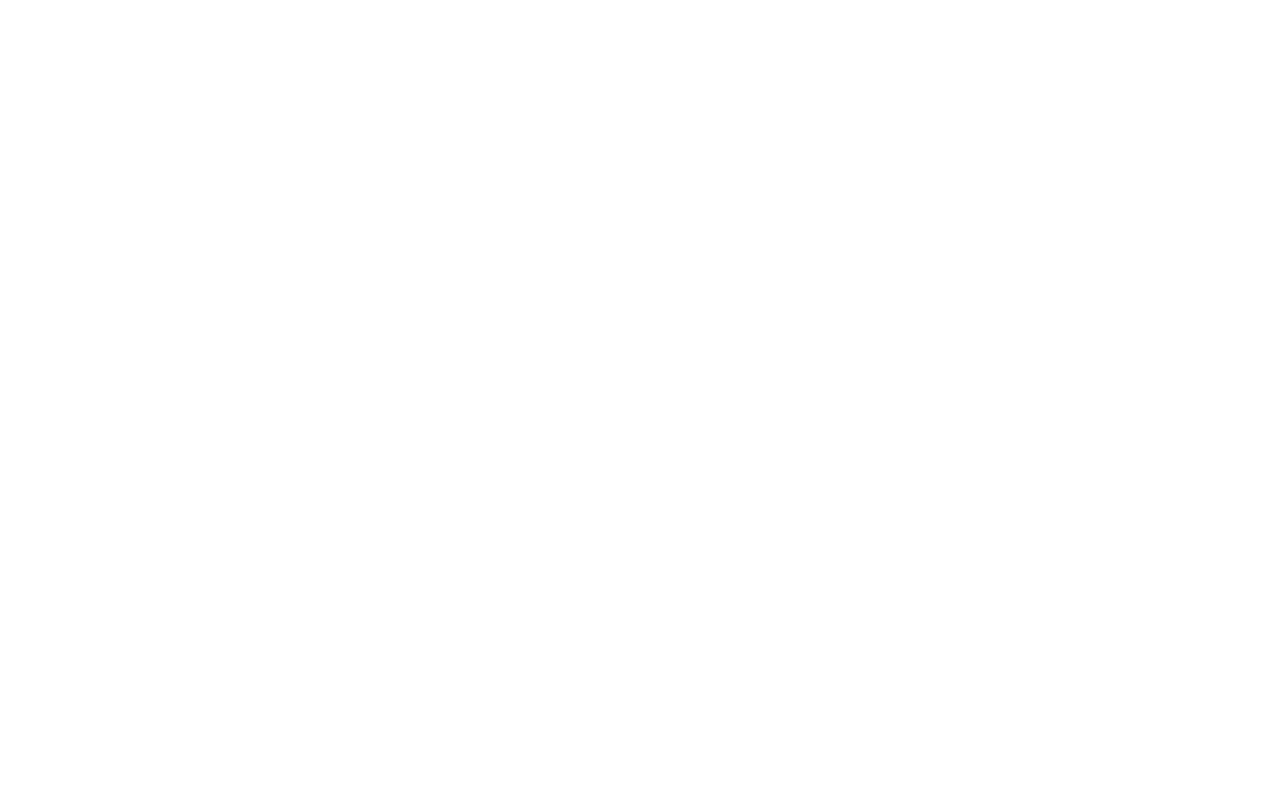
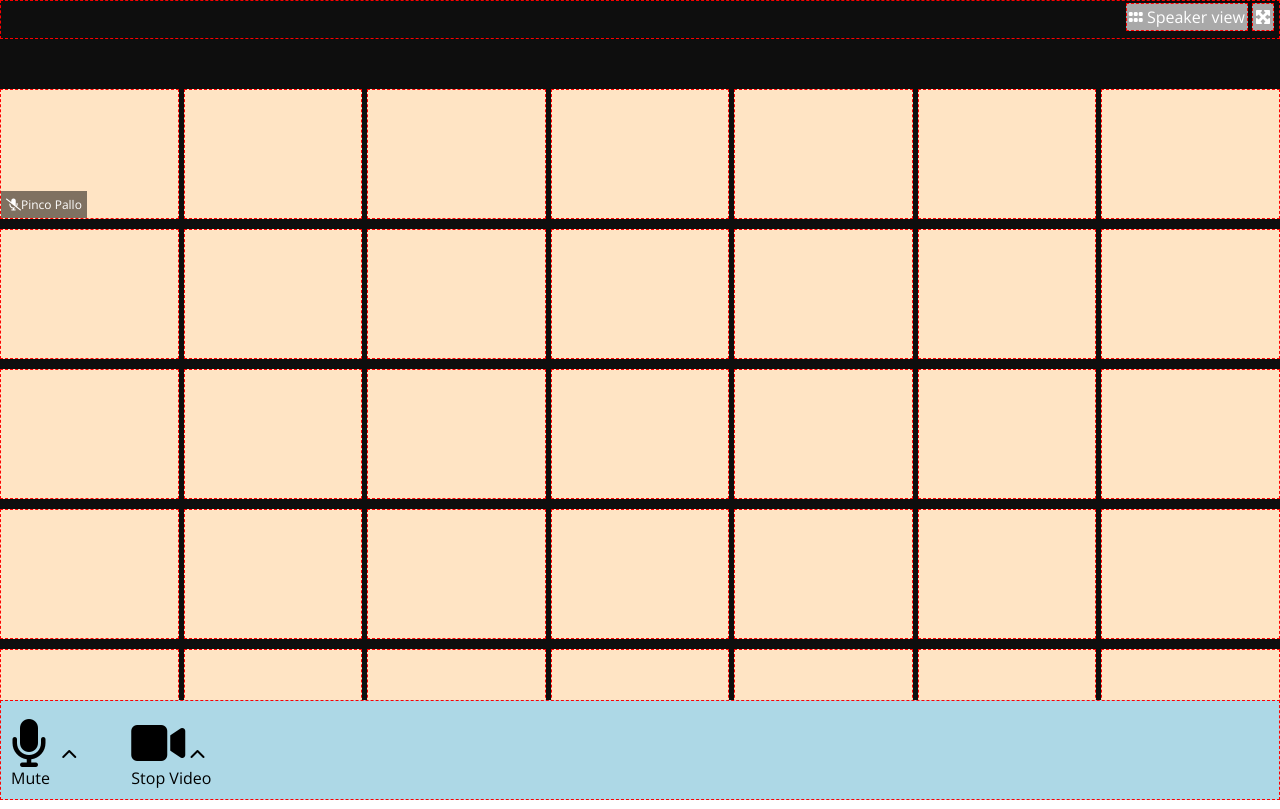
Before and after one commit to Montesi-Yuri/html-css-zoom, a plain HTML site: page index.html in a window 1280 px wide. Drawn offline with nearby package versions, Linux system fonts and the light colour scheme.

Commit message:
Completata struttura base

```diff
--- a/css/style.css
+++ b/css/style.css
@@ -11,7 +11,7 @@ RESET
 GENERAL
 */
 .container{
-    max-width: 1200px;
+    max-width: 1300px;
     margin: 0 auto;
 }
 
@@ -19,8 +19,119 @@ body{
     font-family: 'Open Sans', sans-serif;
 }
 
+/*
+MAIN
+*/
 
+main{
+    height:calc(100vh - 100px);
+    background-color: #0E0E0E;
+}
+
+.flex-row{
+    display: flex;
+    flex-wrap: wrap;
+}
+
+/*
+TOP BUTTONS
+*/
+
+main .top-buttons{
+    text-align: end;
+    padding-top: 5px;
+    padding-right: 5px;
+    padding-bottom: 10px;
+}
+
+main .top-buttons a{
+    background-color:darkgray;
+    color: white;
+    padding: 2px;
+    text-decoration: none;
+}
+
+
+/*
+USERS CAMERAS
+*/
+
+.users-cameras .flex-row .single-user-cam{
+    width: calc((100% - 30px) / 7);
+    margin-bottom: 10px;
+    position: relative;
+}
+
+.users-cameras .flex-row.container{
+    justify-content: space-between;
+    padding-top: 50px;
+    padding-bottom: 20px;
+}
+
+.users-cameras .flex-row .single-user-cam .username{
+    position: absolute;
+    left: 0;
+    bottom: 5px;
+    font-size: 12px;
+}
+
+.users-cameras .flex-row .single-user-cam .username > *{
+    background-color: rgba(0, 0, 0, 0.5);
+    color: white;
+    padding: 5px;
+}
+
+/*
+DASHBOARD
+*/
+
+.dashboard{
+    height: 100px;
+    position: relative;
+}
+
+.record-buttons .fa-microphone, .fa-video{
+    font-size: 48px;
+}
+
+.dashboard .record-buttons{
+    position: absolute;
+    left: 10px;
+    bottom: 10px;
+}
+
+.dashboard .record-buttons > *{
+    display: inline-block;
+    padding-right: 40px;
+}
+
+.dashboard .record-buttons .mic *{
+    padding-right: 10px;
+}
 
 /*
 DEBUG
 */
+
+.debug .top-buttons{
+    width: 100%;
+    /* background-color: lightblue; */
+    border: 1px dashed red;
+}
+
+.debug main .top-buttons a{
+    border: 1px dashed red;
+}
+
+.debug .users-cameras .container .single-user-cam{
+    height: 130px;
+    background-color: bisque;
+    border: 1px dashed red;
+}
+
+.debug .dashboard{
+    width: 100%;
+    background-color: lightblue;
+    border: 1px dashed red;
+
+}
--- a/index.html
+++ b/index.html
@@ -4,39 +4,124 @@
         <meta charset="UTF-8">
         <meta http-equiv="X-UA-Compatible" content="IE=edge">
         <meta name="viewport" content="width=device-width, initial-scale=1.0">
-        <title>Document</title>
+        <title>Zoom</title>
 
-        <!-- Fonts -->
+        <!-- Google Fonts -->
         <link rel="preconnect" href="https://fonts.googleapis.com">
         <link rel="preconnect" href="https://fonts.gstatic.com" crossorigin>
         <link href="https://fonts.googleapis.com/css2?family=Open+Sans:wght@400;500;700&display=swap" rel="stylesheet">
+
+        <!-- Font Awesome -->
+        <link rel="stylesheet" href="https://cdnjs.cloudflare.com/ajax/libs/font-awesome/6.4.0/css/all.min.css" integrity="sha512-iecdLmaskl7CVkqkXNQ/ZH/XLlvWZOJyj7Yy7tcenmpD1ypASozpmT/E0iPtmFIB46ZmdtAc9eNBvH0H/ZpiBw==" crossorigin="anonymous" referrerpolicy="no-referrer" />
 
         <!-- CSS -->
         <link rel="stylesheet" href="css/style.css">
 
     </head>
-    <body>
+
+    <body class="debug">
 
         <!-- Main -->
         <main>
 
+            <!-- Top buttons -->
             <div class="top-buttons">
+
+                <a href="#"><i class="fa-solid fa-grip"></i> Speaker view</a>
+
+                <a href="#"><i class="fa-solid fa-maximize"></i></a>
 
             </div>
 
-            <div class="users-cams">
+            <!-- Users-cameras -->
+            <div class="users-cameras">
 
-                <div class="container">
+                <div class="container flex-row">
+
+                    <div class="single-user-cam">
+
+                        <div class="username">
+
+                            <span><i class="fa-solid fa-microphone-slash"></i>Pinco Pallo</span>
+
+                        </div>
+
+                    </div>
+
+                    <div class="single-user-cam"></div>
+                    <div class="single-user-cam"></div>
+                    <div class="single-user-cam"></div>
+                    <div class="single-user-cam"></div>
+                    <div class="single-user-cam"></div>
+                    <div class="single-user-cam"></div>
+                    <div class="single-user-cam"></div>
+                    <div class="single-user-cam"></div>
+                    <div class="single-user-cam"></div>
+                    <div class="single-user-cam"></div>
+                    <div class="single-user-cam"></div>
+                    <div class="single-user-cam"></div>
+                    <div class="single-user-cam"></div>
+                    <div class="single-user-cam"></div>
+                    <div class="single-user-cam"></div>
+                    <div class="single-user-cam"></div>
+                    <div class="single-user-cam"></div>
+                    <div class="single-user-cam"></div>
+                    <div class="single-user-cam"></div>
+                    <div class="single-user-cam"></div>
+                    <div class="single-user-cam"></div>
+                    <div class="single-user-cam"></div>
+                    <div class="single-user-cam"></div>
+                    <div class="single-user-cam"></div>
+                    <div class="single-user-cam"></div>
+                    <div class="single-user-cam"></div>
+                    <div class="single-user-cam"></div>
+                    <div class="single-user-cam"></div>
+                    <div class="single-user-cam"></div>
+                    <div class="single-user-cam"></div>
+                    <div class="single-user-cam"></div>
+                    <div class="single-user-cam"></div>
+                    <div class="single-user-cam"></div>
+                    <div class="single-user-cam"></div>
 
                 </div>
 
             </div>
 
-            <div class="dashboard">
+        </main>
+
+        <footer>
+
+        <!-- Dashboard -->
+        <div class="dashboard">
+
+            <div class="record-buttons">
+
+                <div class="mic">
+
+                    <i class="fa-solid fa-microphone"></i> <i class="fa-solid fa-chevron-up"></i>
+                    <br>
+                    Mute
+                </div>
+
+                <div class="video">
+                    <i class="fa-solid fa-video"></i> <i class="fa-solid fa-chevron-up"></i>
+                    <br>
+                    Stop Video
+                </div>
 
             </div>
 
-        </main>
+            <div class="user-buttons">
+
+            </div>
+
+            <div class="end-meeting-button">
+
+            </div>
+
+        </div>
+
+        </footer>
 
     </body>
 </html>
```
